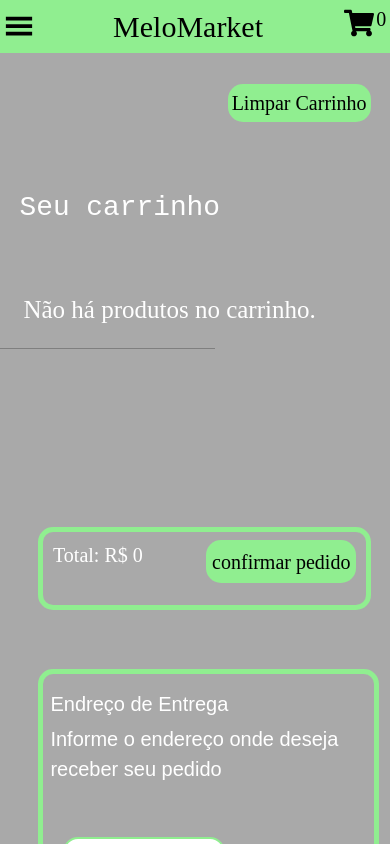
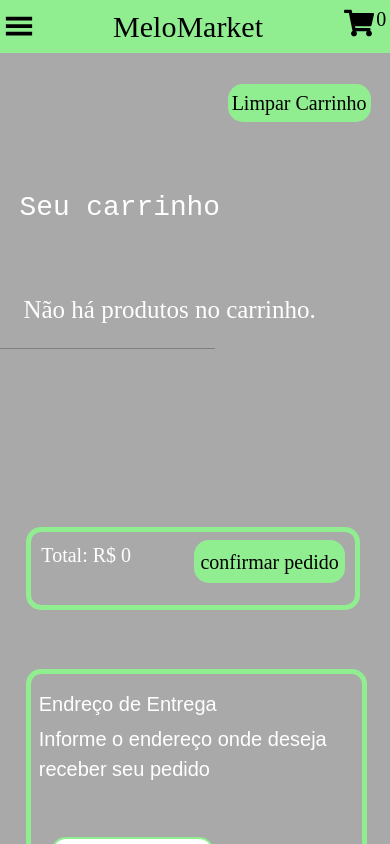
Before and after one commit to Lmelo0511/MeloMarket, a React (Create React App) app: page /carrinho in a window 390 px wide. Shown: the top 844 px of the page. Built offline with nearby package versions, Linux system fonts and the light colour scheme.

Commit message:
atualizado index5.css

```diff
--- a/src/estilizacaoTelas/index5.css
+++ b/src/estilizacaoTelas/index5.css
@@ -263,7 +263,7 @@
         margin-top: 6em;
     }
     .todosFormularios{
-        margin-top: 9em;
+        margin: 9em 3%;
         position: absolute;
         width: 95%;
     }
```
